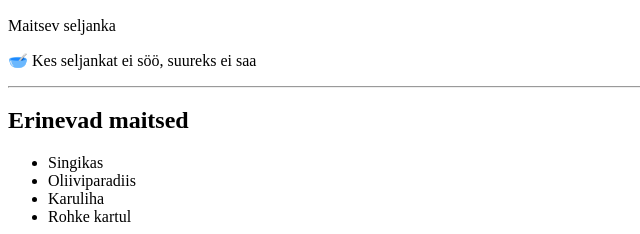
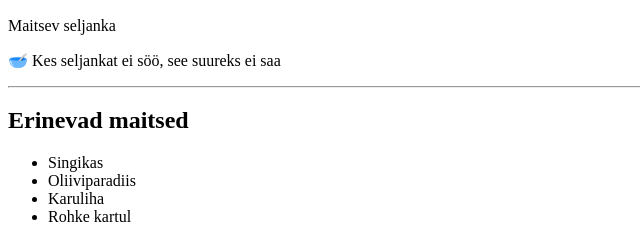
Before and after one commit to Keeksu/Week1-HTML--FirstPage, a plain HTML site: page index.html in a window 1280 px wide. Shown: the part 250-484 px from the top of the page, 0-640 px from the left. Drawn offline with Linux system fonts and the light colour scheme.

Commit message:
Tegin esimese lehe

```diff
--- a/index.html
+++ b/index.html
@@ -9,7 +9,7 @@
     <h1>SELJANKA MAANIA!</h1>
     <img src="gfx/seljanka.jpg" alt="Seljanka" width="250px" />
     <p>Maitsev seljanka</p>
-    <p>🥣 Kes seljankat ei söö, suureks ei saa</p>
+    <p>🥣 Kes seljankat ei söö, see suureks ei saa</p>
 
     <hr>
 
```
